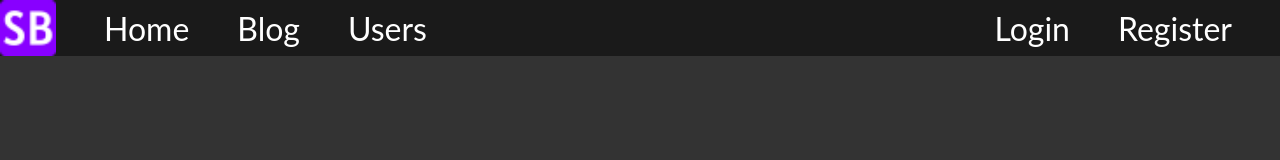
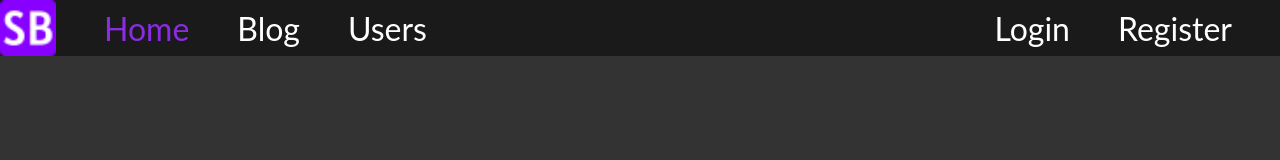
Before and after one commit to schattenbrot/mini-blog-frontend, a Next.js app: page / in a window 1280 px wide. Shown: the top 160 px of the page. Built offline with nearby package versions, Linux system fonts and the light colour scheme; no server answers.

Commit message:
navbar links better styled

```diff
--- /dev/null
+++ b/components/base/NavLink.tsx
@@ -0,0 +1,46 @@
+import Link from "next/link";
+import { useRouter } from "next/router";
+import styles from "../../styles/components/base/NavLink.module.scss";
+
+type NavLinkProps = {
+  href: string;
+  exact?: boolean;
+  className?: string;
+  activeClassName?: string;
+};
+
+const NavLink: React.FC<NavLinkProps> = ({
+  href,
+  exact,
+  activeClassName,
+  className,
+  ...props
+}) => {
+  const { pathname } = useRouter();
+
+  if (exact === undefined) exact = true;
+
+  const isActive = exact ? pathname === href : pathname.startsWith(href);
+
+  let cssClasses = styles["link"];
+  if (className) {
+    cssClasses +=
+      " " +
+      className
+        .split(" ")
+        .map((cssClass) => styles[cssClass])
+        .join(" ");
+  }
+
+  if (isActive) {
+    cssClasses += " " + styles[activeClassName ?? "active"];
+  }
+
+  return (
+    <Link href={href}>
+      <a className={cssClasses}>{props.children}</a>
+    </Link>
+  );
+};
+
+export default NavLink;
--- a/components/base/Navbar.tsx
+++ b/components/base/Navbar.tsx
@@ -7,6 +7,7 @@ import { useDispatch, useSelector } from "react-redux";
 import { bindActionCreators } from "redux";
 import { actionCreators, State } from "../../store";
 import styles from "../../styles/components/Navbar.module.scss";
+import NavLink from "./NavLink";
 
 const Navbar: NextComponentType = () => {
   const router = useRouter();
@@ -39,32 +40,34 @@ const Navbar: NextComponentType = () => {
         <ul>
           <div>
             <li>
-              <Link href='/'>Home</Link>
+              <NavLink href='/'>Home</NavLink>
             </li>
             <li>
-              <Link href='/blog'>Blog</Link>
+              <NavLink href='/blog'>Blog</NavLink>
             </li>
             <li>
-              <Link href='/users'>Users</Link>
+              <NavLink href='/users'>Users</NavLink>
             </li>
           </div>
           {userId && (
             <div>
               <li>
-                <Link href={"/users/" + userId}>{userId}</Link>
+                <NavLink href={"/users/" + userId}>{userId}</NavLink>
               </li>
               <li>
-                <a onClick={logoutHandler}>Logout</a>
+                <a onClick={logoutHandler} className={styles.link}>
+                  Logout
+                </a>
               </li>
             </div>
           )}
           {!userId && (
             <div>
               <li>
-                <Link href='/login'>Login</Link>
+                <NavLink href='/login'>Login</NavLink>
               </li>
               <li>
-                <Link href='/register'>Register</Link>
+                <NavLink href='/register'>Register</NavLink>
               </li>
             </div>
           )}
--- a/styles/components/Navbar.module.scss
+++ b/styles/components/Navbar.module.scss
@@ -33,21 +33,19 @@
     gap: 1rem;
   }
 
-  li {
-    a {
-      color: $primary;
-      text-decoration: none;
-      font-size: 2rem;
-      padding: 1rem;
-
-      &:hover {
-        background-color: $highlight;
-      }
-    }
-  }
-
   .login-div {
     display: inline;
     float: right;
   }
 }
+
+.link {
+  color: $primary;
+  text-decoration: none;
+  font-size: 2rem;
+  padding: 1rem;
+
+  &:hover {
+    background-color: $highlight;
+  }
+}
--- /dev/null
+++ b/styles/components/base/NavLink.module.scss
@@ -0,0 +1,16 @@
+@use "../../abstracts" as *;
+
+.link {
+  color: $primary;
+  text-decoration: none;
+  font-size: 2rem;
+  padding: 1rem;
+
+  &:hover {
+    background-color: $highlight;
+  }
+}
+
+.active {
+  color: $highlight;
+}
```
